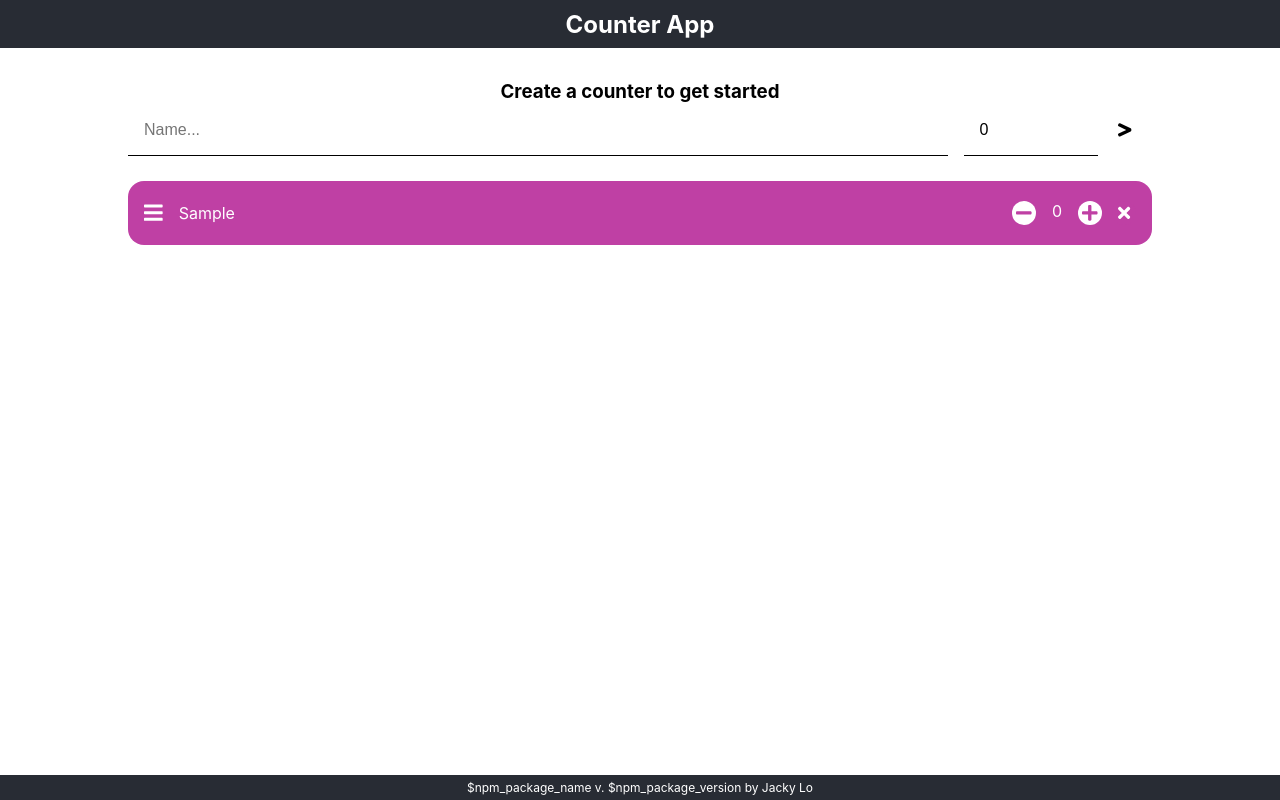
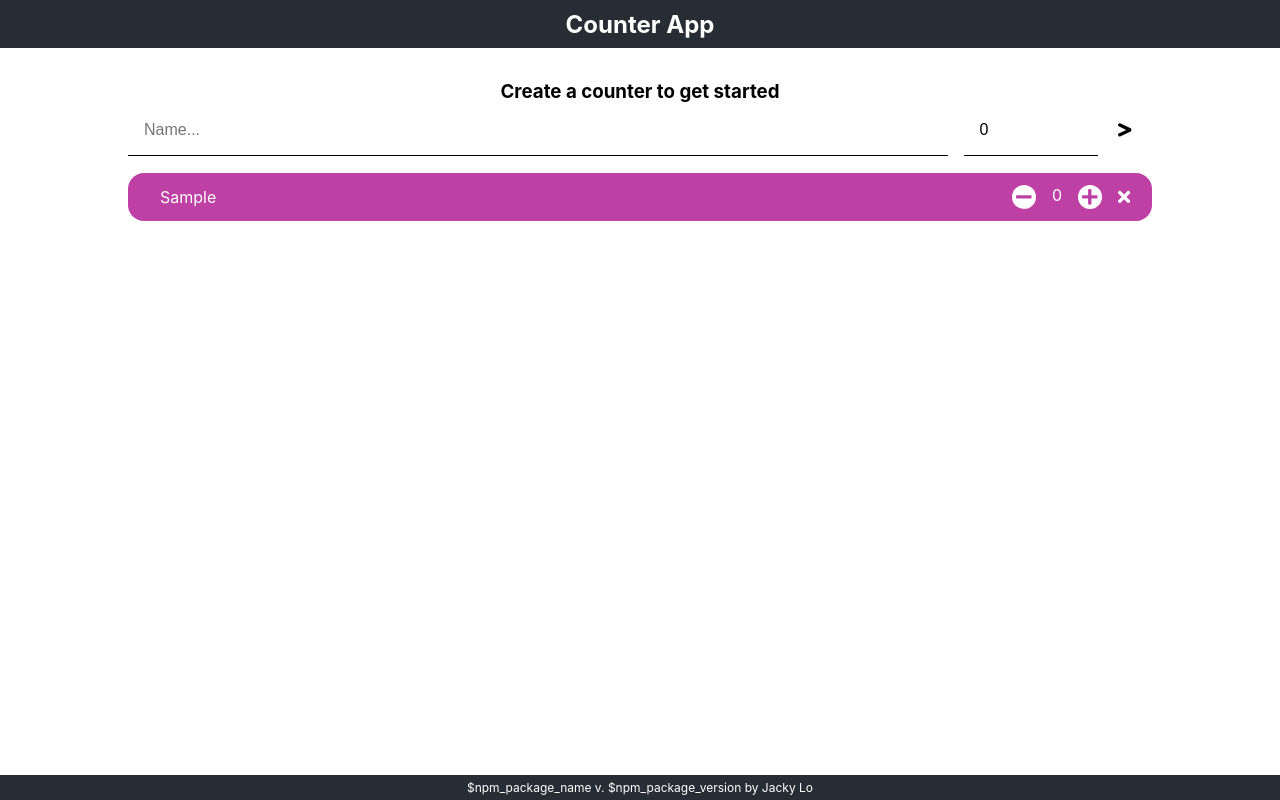
Before and after one commit to jljcky/counter-app, a React (Create React App) app: page / in a window 1280 px wide. Both pictures are taken after typing "Sample" into the empty fields and a click on the button 1125 px from the left and 130 px from the top of the page. Built offline with nearby package versions, Linux system fonts and the light colour scheme.

Commit message:
add created and removed animations using react-transition-group

```diff
--- a/package.json
+++ b/package.json
@@ -14,6 +14,7 @@
     "react-beautiful-dnd": "^13.0.0",
     "react-dom": "^17.0.1",
     "react-scripts": "4.0.1",
+    "react-transition-group": "^4.4.1",
     "uuid": "^8.3.2",
     "web-vitals": "^0.2.4"
   },
--- a/src/App.css
+++ b/src/App.css
@@ -106,22 +106,51 @@ button:focus {
 
 .counter {
   display: flex;
-  padding: 1rem;
+  flex: 1 1 auto;
+  padding-top: 0.5rem;
+  padding-bottom: 0.5rem;
+  padding-left: 1rem;
+  padding-right: 1rem;
   align-items: center;
   color: white;
   border-radius: 1rem;
   min-height: 2rem;
-  margin-top: 0.5rem;
-  margin-bottom: 0.5rem;
+}
+
+.counter-anim-appear {
+  opacity: 0;
+}
+
+.counter-anim-appear-active {
+  opacity: 1;
+  transition: opacity 200ms;
+}
+
+.counter-anim-appear-done {
+  opacity: 1;
+}
+
+/* .counter-anim-enter {
+  opacity: 0;
+}
+
+.counter-anim-enter-active {
+  opacity: 1;
+  transition: opacity 200ms;
+} */
+
+.counter-anim-exit {
+  opacity: 1;
+}
+
+.counter-anim-exit-active {
+  opacity: 0;
+  transition: opacity 200ms;
 }
 
 .counter * {
   user-select: none;
 }
-
-/* .counter:not(:last-of-type) {
-  margin-bottom: 1rem;
-} */
 
 .counter-name {
   padding-left: 1rem;
@@ -158,6 +187,7 @@ button:focus {
   display: flex;
   align-items: center;
   justify-content: center;
+  cursor: pointer;
 }
 
 .App-footer {
--- a/src/App.js
+++ b/src/App.js
@@ -81,7 +81,7 @@ function App() {
   }
 
   const onDragEnd = (result) => {
-    const {source, destination, draggableId} = result;
+    const {source, destination} = result;
     if (!destination) {
       return;
     }
--- a/src/Counter.jsx
+++ b/src/Counter.jsx
@@ -1,14 +1,35 @@
-import React from 'react';
+import React, { useEffect, useRef, useState } from 'react';
 import { FontAwesomeIcon } from '@fortawesome/react-fontawesome';
+import { CSSTransition } from 'react-transition-group';
 
 const Counter = React.forwardRef(({ counter, changeCount, remove, provided }, ref) => {
 
+    const nodeRef = useRef();
+    const [counterIn, setCounterIn] = useState(true);
+
+    const getItemStyle = (style) => ({
+        display: 'flex',
+        marginBottom: "1rem",
+        ...style
+    });
+
+    // useEffect(() => {
+    //     setCounterIn(true);
+    // }, [])
+
     return (
-        <div ref={ref} {...provided.draggableProps}>
-            <div className="counter" style={{ backgroundColor: `hsl(${counter.hsl.hue}, ${counter.hsl.saturation}, ${counter.hsl.lightness})` }}>
-                <div {...provided.dragHandleProps}>
-                    <FontAwesomeIcon icon="bars" size="lg" color="white" />
-                </div>
+        <div
+            ref={ref}
+            {...provided.draggableProps}
+            {...provided.dragHandleProps}
+            style={getItemStyle(provided.draggableProps.style)}
+        >
+            <CSSTransition classNames="counter-anim" nodeRef={nodeRef} in={counterIn} appear unmountOnExit onExited={() => remove(counter.id)} timeout={200}>
+
+                <div className="counter" ref={nodeRef} style={{ backgroundColor: `hsl(${counter.hsl.hue}, ${counter.hsl.saturation}, ${counter.hsl.lightness})` }}>
+                    {/* <div >
+                        <FontAwesomeIcon icon="bars" size="2x" color="white" />
+                    </div> */}
                     <span className="counter-name">{counter.name}</span>
                     <div className="counter-main">
                         <button className="inc-counter-btn" onClick={() => changeCount(counter.id, counter.count - 1)}>
@@ -22,11 +43,12 @@ const Counter = React.forwardRef(({ counter, changeCount, remove, provided }, re
                     {/* <button className="settings-btn" onClick={() => { }}>
                     <FontAwesomeIcon icon="cog" size="lg" color={`hsl(${counter.hsl.hue}, ${counter.hsl.saturation}, ${counter.hsl.lightness})`} />
                 </button> */}
-                <button className="rm-counter-btn" onClick={() => remove(counter.id)} style={{ backgroundColor: `hsl(${counter.hsl.hue}, ${counter.hsl.saturation}, ${counter.hsl.lightness})` }}>
+                    <button className="rm-counter-btn" onClick={() => setCounterIn(false)} style={{ backgroundColor: `hsl(${counter.hsl.hue}, ${counter.hsl.saturation}, ${counter.hsl.lightness})` }}>
                         <FontAwesomeIcon icon="times" size="lg" color={'white'} />
                     </button>
+
                 </div>
-
+            </CSSTransition>
         </div>);
 })
 
```
Also changed, not shown: 2 other files (tests, documents, lock files or other folders). Lines whose indentation alone changed are shown as unchanged.
